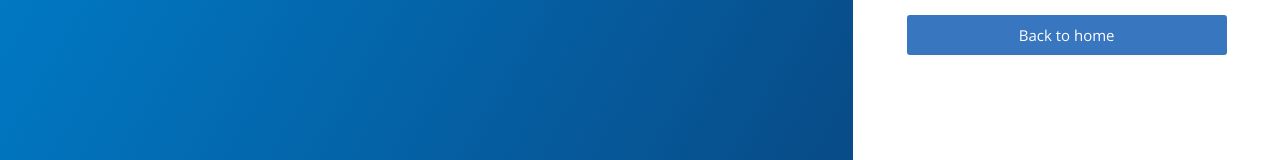
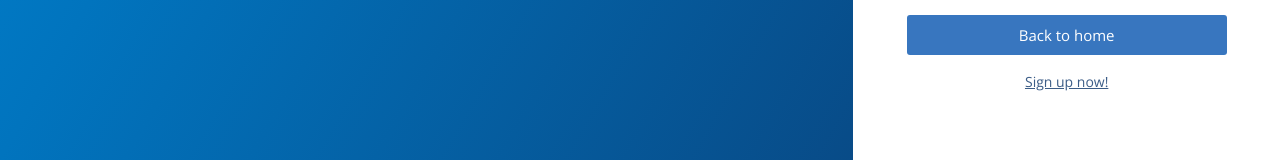
Before and after one commit to Youjin29/Hotel-Booking-App-MERN-, a React (Create React App) app in the folder client/: page /login in a window 1280 px wide. Shown: the part 374-534 px from the top of the page. Built offline with nearby package versions, Linux system fonts and the light colour scheme.

Commit message:
Add sign up option in login page

```diff
--- a/client/src/pages/login/Login.jsx
+++ b/client/src/pages/login/Login.jsx
@@ -72,6 +72,9 @@ const Login = () => {
                 <input type="password" placeholder="Password" id="password" onChange={handleChange} className="lInput"/>
                 <button id="submitLogin" disabled={loading} onClick={handleLogin} className="lButton">Login</button>
                 <button id="loginBackButton" disabled={loading} onClick={handleBack} className="lButton">Back to home</button>
+                <Link to="/register" style={{color:"#3c5d87"}}>
+                    <span style={{fontSize:"14px"}}>Sign up now!</span>
+                </Link>
                 {loading? <span>Signing you in now, please wait...</span> : error && <span>{error.message}</span>}
             </div>
         </div>
```
